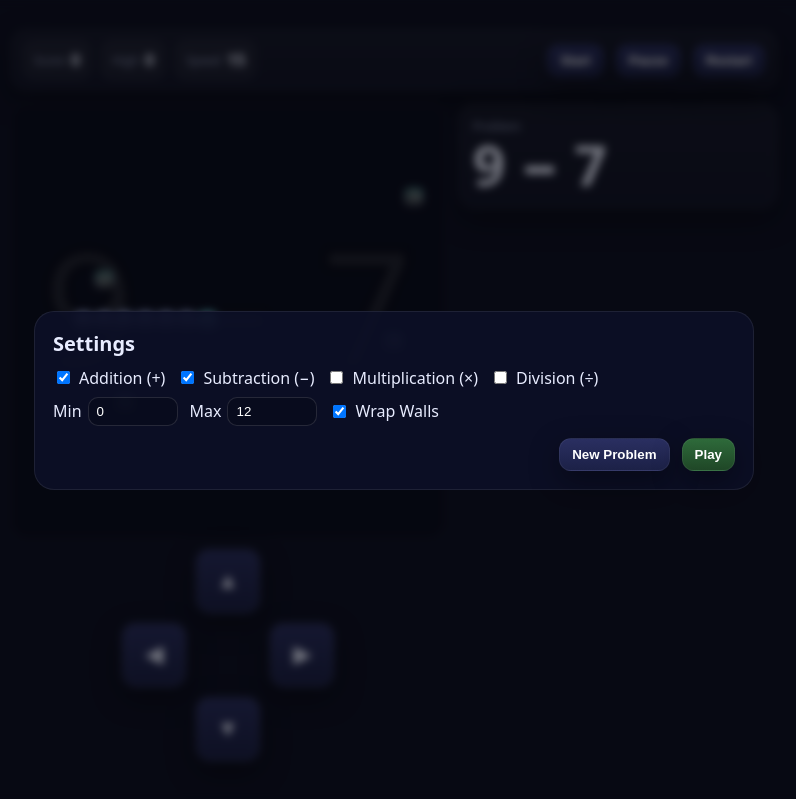
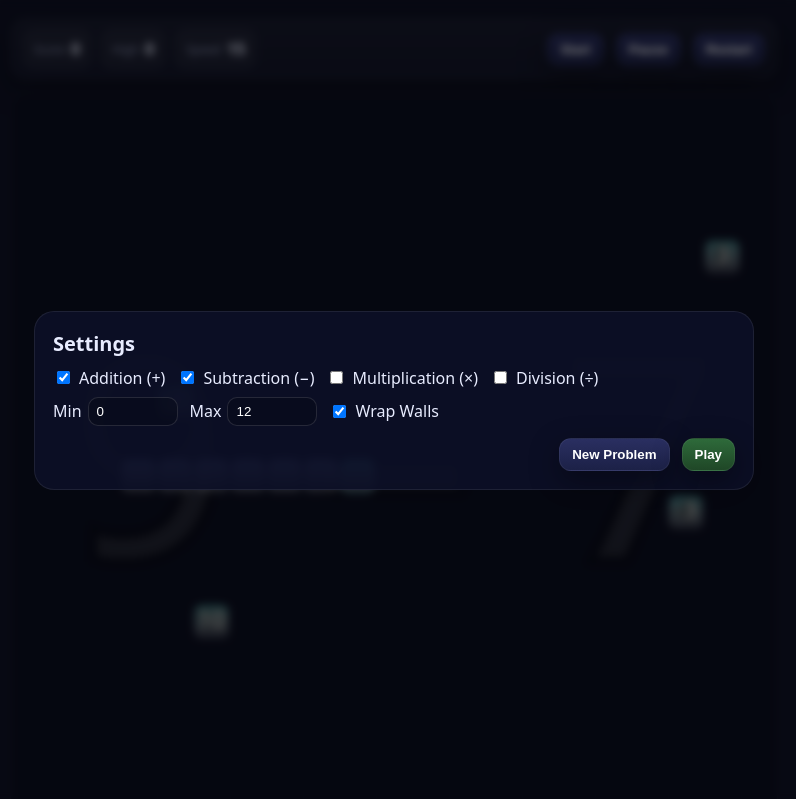
Before and after one commit to AncBuckley/AncBuckley.github.io, a plain HTML site: page snakeGame.html in a window 1280 px wide. Shown: the top 799 px of the page, without its empty margins (246-1042 px from the left). Drawn offline with Linux system fonts and the light colour scheme.

Commit message:
Add files via upload

```diff
--- a/snakeGame.html
+++ b/snakeGame.html
@@ -20,12 +20,12 @@
     .value{font-variant-numeric: tabular-nums; font-weight:700}
     button{appearance:none; border:0; padding:8px 12px; border-radius:12px; font-weight:700; background:linear-gradient(180deg,#2a2f61,#1c2147); color:white; cursor:pointer; box-shadow:var(--shadow); border:1px solid rgba(255,255,255,.06)}
 
-    .gameRow{display:grid; grid-template-columns: 1fr 320px; gap:12px; align-items:start}
+    .gameRow{display:grid; grid-template-columns: 1fr; gap:12px; align-items:start}
     .canvasWrap{position:relative}
     canvas{width:100%; height:auto; display:block; background:#0b0e20; border-radius:var(--radius); border:1px solid rgba(255,255,255,.06); touch-action:none}
 
-    .sidebar{padding:14px}
-    .problemBig{font-weight:800; line-height:1.05; font-size: clamp(34px, 7vmin, 68px); letter-spacing:.5px}
+
+
 
     /* Touch D‑pad (shown on touch devices only) */
     .touchPad{display:grid; grid-template-columns:repeat(3,64px); grid-template-rows:repeat(3,64px); gap:10px; justify-content:center; padding:10px}
@@ -82,10 +82,7 @@
           <span class="spacer"></span>
         </div>
       </div>
-      <aside class="panel sidebar">
-        <div class="label">Problem</div>
-        <div id="problemText" class="problemBig">—</div>
-      </aside>
+
     </div>
   </div>
 
@@ -122,7 +119,7 @@
 
     const STATE = {
       grid: 21,
-      cell: 22,
+      cell: 30,
       running:false, paused:false, wrap:true,
       direction:{x:1,y:0}, nextDirection:{x:1,y:0}, dirLocked:false,
       snake:[], score:0,
@@ -151,7 +148,7 @@
     const highEl = document.getElementById('high');
     const speedValTop = document.getElementById('speedVal');
 
-    const problemText = document.getElementById('problemText');
+
 
     // Overlay + settings
     const overlay = document.getElementById('overlay');
@@ -278,7 +275,7 @@
       } while(attempts<5 && !isFinite(sol));
 
       STATE.problem = {a,b,op,sol};
-      problemText.textContent = `${a} ${op} ${b}`; // no "= ?"
+       // no "= ?"
     }
 
     function freeCell(x,y){ return !STATE.snake.some(p=>p.x===x && p.y===y) && !STATE.targets.some(t=>t.x===x && t.y===y); }
```
